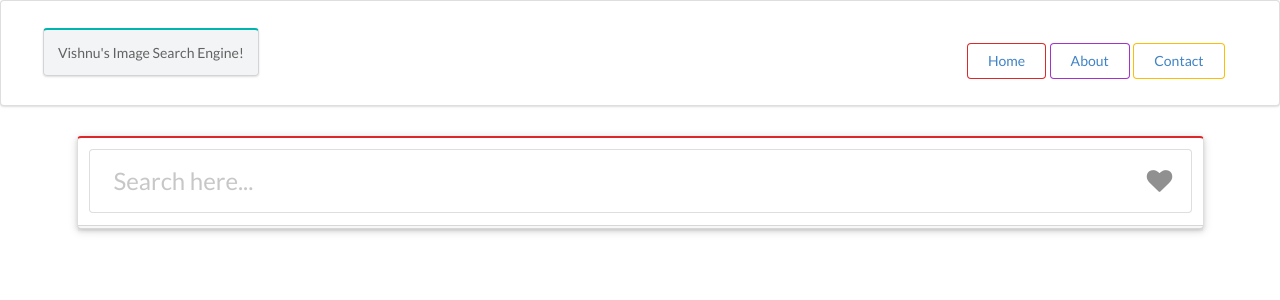
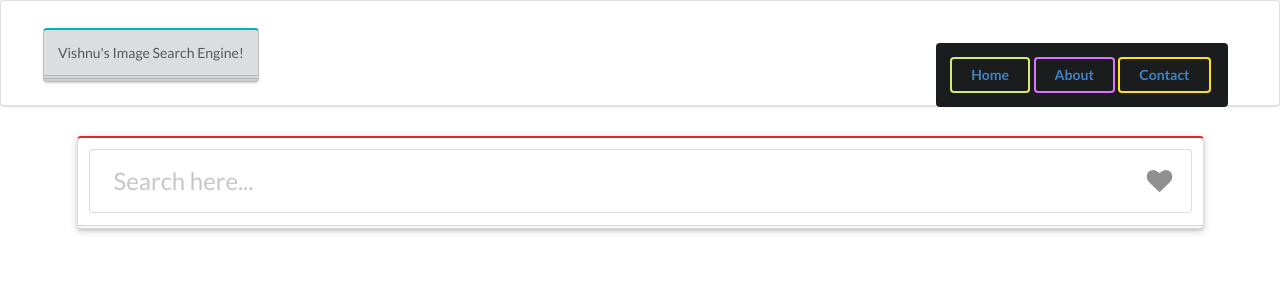
Before and after one commit to vishnuraja3688/searchengine, a React (Create React App) app: page / in a window 1280 px wide. Shown: the top 300 px of the page. Built offline with nearby package versions, Linux system fonts and the light colour scheme.

Commit message:
Update navbar.js

```diff
--- a/src/components/navbar.js
+++ b/src/components/navbar.js
@@ -9,11 +9,13 @@ const navbar =()=>{
 
     <nav className="ui raisedvery padded segment">
 
-    <a className="ui teal invrted segment,ui secondary segment">Vishnu's Image Search Engine!</a>
+    <a className="ui teal invrted segment,ui tertiary segment,ui tall stacked segment">Vishnu's Image Search Engine!</a>
     <div className="ui right floated header">
-        <button className="ui red basic button"><a href='/home'>Home</a></button>
-        <button className="ui purple basic button"><a href='/about'>About</a></button>
-        <button className="ui yellow basic button"><a href='/contact'>Contact</a></button>
+        <div className='ui inverted segment'>
+        <button className="ui inverted olive button"><a href='/home'>Home</a></button>
+        <button className="ui inverted purple button"><a href='/about'>About</a></button>
+        <button className="ui inverted yellow button"><a href='/contact'>Contact</a></button>
+        </div>
     </div>
     </nav>
     </div>
```
